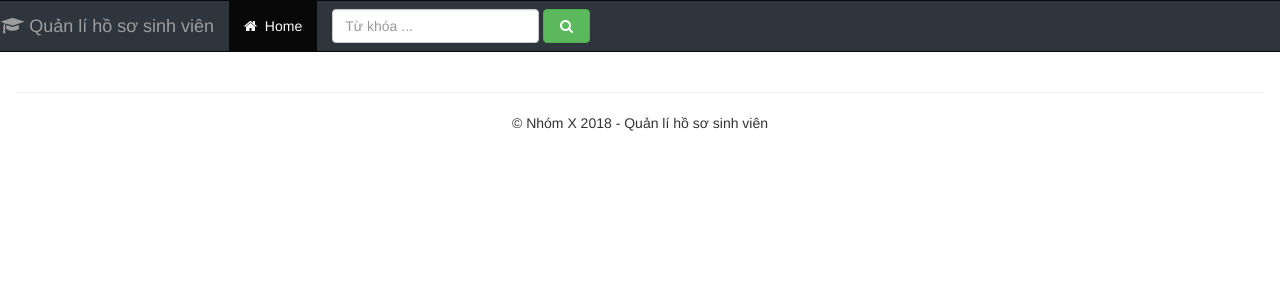
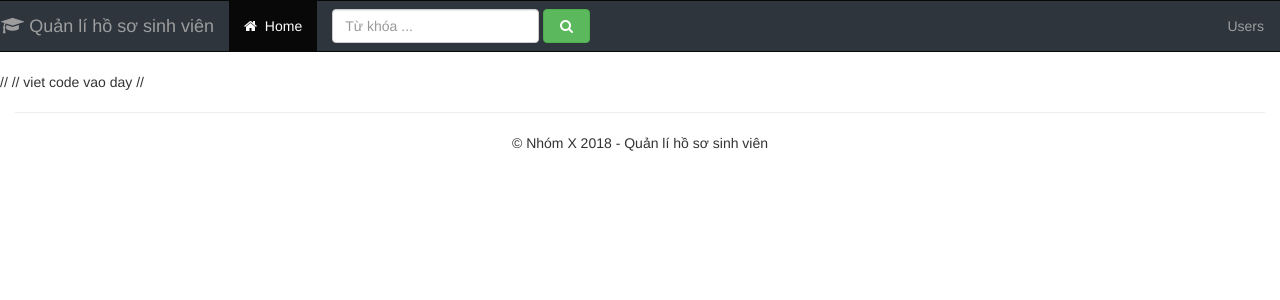
Before and after one commit to le-tung/QuanLiHoSoSinhVien, a CodeIgniter app: the page made by application/views/vi_du_View.php in a window 1280 px wide. Shown: the top 300 px of the page. Run offline with CodeIgniter, Linux system fonts and the light colour scheme; some libraries are stand-ins or nearby versions.

Commit message:
sửa chút về code file ví dụ

```diff
--- a/application/views/layout/header.php
+++ b/application/views/layout/header.php
@@ -38,6 +38,22 @@
                     </form>
                     <ul class="nav navbar-nav navbar-right">
 
+                        <!--  -->
+                        <li class="dropdown">
+                            <a href="#" class="dropdown-toggle" data-toggle="dropdown">
+                                Users
+                            </a>
+                            <ul class="dropdown-menu">
+                                <li>
+                                    <a href="#"><i class="fa fa-user"></i> &nbsp;them</a>
+                                    <a href="#"><i class="fa fa-user"></i> &nbsp;Sua</a>
+                                    <a href="#"><i class="fa fa-user"></i> &nbsp;Xoa</a>
+                                </li>
+
+                            </ul>
+                        </li>
+                        <!--  -->
+
                         <?php if (isset($_SESSION['username'])): ?>
                         <li class="dropdown">
                             <a href="#" class="dropdown-toggle" data-toggle="dropdown">
--- a/application/views/vi_du_View.php
+++ b/application/views/vi_du_View.php
@@ -1,8 +1,9 @@
 <?php
 include('layout/header.php');
-
+?>
 //
 // viet code vao day
 //
+<?php
 include('layout/footer.php');
  ?>
```
